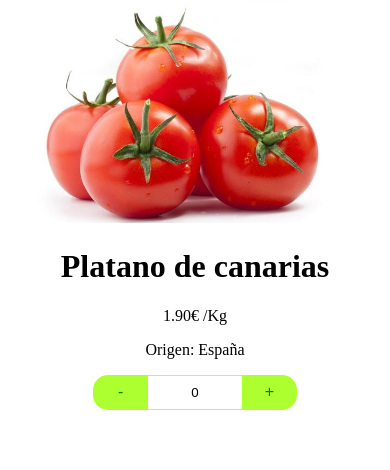
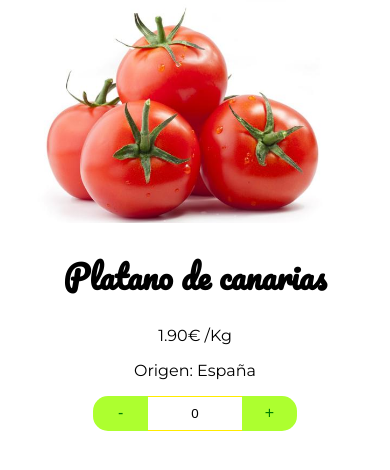
Before and after one commit to ASANCHEZWEB/product-detail, a plain HTML site: page index.html in a window 390 px wide. Drawn offline with Linux system fonts and the light colour scheme.

Commit message:
añadidas fuentes

```diff
--- a/index.css
+++ b/index.css
@@ -5,13 +5,16 @@ body {
 
 @media (max-width: 575.98px) {
 
+
     .containerDetail {
         display: flex;
         flex-direction: column;
         justify-content: right;
         align-items: center;
     }
-
+.containerDetail>div>h1{
+    font-family: Pacifico;
+}
     .containerDetail>div:nth-child(1) {
         max-width: 86%;
     }
@@ -19,6 +22,7 @@ body {
     .containerDetail>div:nth-child(2) {
         width: 100%;
         text-align: center;
+        font-family: Montserrat;
     }
 
     .containerDetail>div:nth-child(1)>img {
--- a/index.html
+++ b/index.html
@@ -6,6 +6,8 @@
     <meta name="viewport" content="width=device-width, initial-scale=1.0">
     <title>Document</title>
     <link rel="stylesheet" href="index.css">
+    <link href="https://fonts.googleapis.com/css2?family=Pacifico&amp;display=swap" rel="stylesheet" class="jsx-486303050">
+    <link href="https://fonts.googleapis.com/css2?family=Montserrat:wght@300;400&amp;display=swap" rel="stylesheet" class="jsx-486303050">
 </head>
 
 <body>
```
